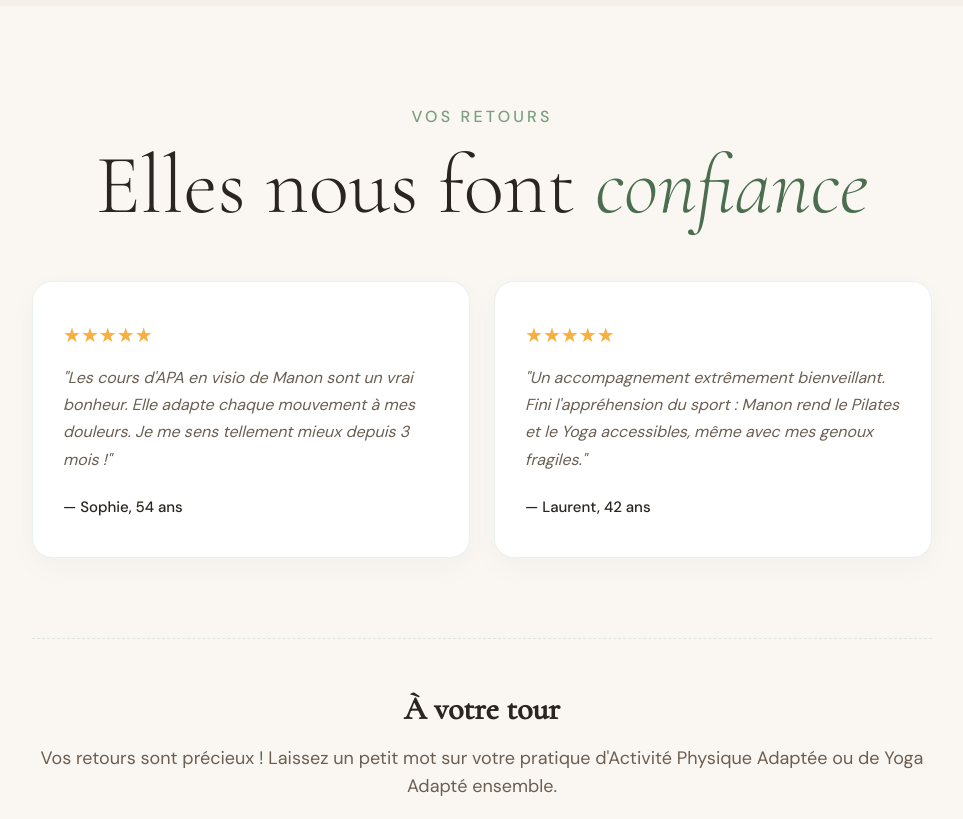
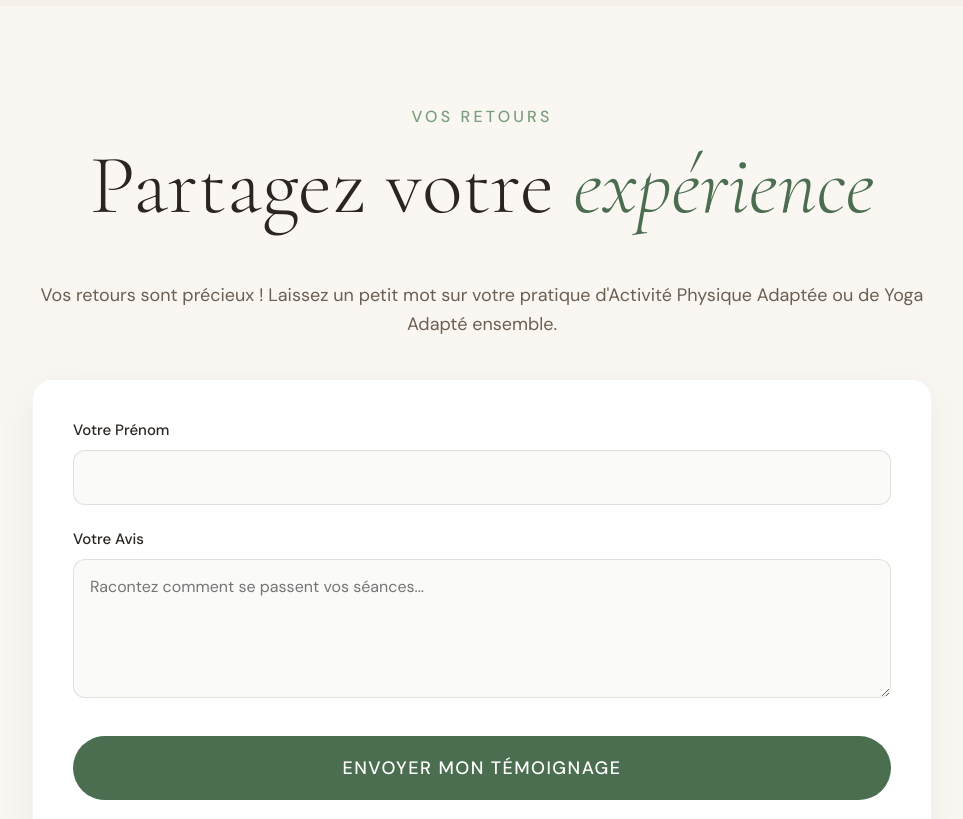
Before and after one commit to manonyogapa/manonyogapa.github.io, a plain HTML site: page studio-yogapa.html in a window 1280 px wide. Shown: the part 2940-3759 px from the top of the page, without its empty margins (158-1121 px from the left). Drawn offline with nearby package versions, Linux system fonts and the light colour scheme.

Commit message:
Studio : 12 places max, retrait des avis fictifs et des mentions Pilates
Co-Authored-By: Claude Opus 5.5 <noreply@anthropic.com>
Claude-Session: https://claude.ai/code/session_0123pwFaju8tXjWZWHyKLRpr

```diff
--- a/studio-yogapa.html
+++ b/studio-yogapa.html
@@ -5,7 +5,7 @@
   <meta charset="UTF-8">
   <meta name="viewport" content="width=device-width, initial-scale=1.0">
   <meta name="description"
-    content="Découvrez le Studio YOGAPA par Manon. Cours d'Activité Physique Adaptée (APA), de Pilates et de Yoga Adapté en visio. Prenez soin de vous, à votre rythme.">
+    content="Découvrez le Studio YOGAPA par Manon. Cours d'Activité Physique Adaptée (APA) et de Yoga Adapté en visio. Prenez soin de vous, à votre rythme.">
   <link rel="icon" type="image/png" href="logo-studio.png">
   <title>Studio YOGAPA — par Manon</title>
   <link
@@ -1153,8 +1153,7 @@
         </div>
 
         <p class="bio-text">Enseignante en Activité Physique Adaptée depuis 2015 et en Yoga depuis 2017, mon approche
-          combine la rigueur scientifique de l'APA avec la dimension holistique du yoga adapté et le renforcement
-          doux du Pilates. Même avec des douleurs, des pathologies ou des limitations, il est possible de retrouver un
+          combine la rigueur scientifique de l'APA avec la dimension holistique du yoga adapté. Même avec des douleurs, des pathologies ou des limitations, il est possible de retrouver un
           corps fonctionnel et apaisé.</p>
 
         <div class="bio-certifs">
@@ -1271,37 +1270,11 @@
     <div class="testi-inner" style="max-width: 900px; margin: 0 auto;">
       <div style="text-align:center; margin-bottom: 50px;">
         <p class="section-label">Vos retours</p>
-        <h2 class="section-title">Elles nous font <em>confiance</em></h2>
-      </div>
-
-      <!-- Avis existants -->
+        <h2 class="section-title">Partagez votre <em>expérience</em></h2>
+      </div>
+
       <div
-        style="display: grid; grid-template-columns: repeat(auto-fit, minmax(280px, 1fr)); gap: 24px; margin-bottom: 80px;">
-        <div
-          style="background: white; padding: 40px 30px; border-radius: var(--radius); border: 1px solid rgba(122,158,126,.15); text-align: left; box-shadow: 0 10px 30px rgba(42,37,32,.03);">
-          <div style="color: #f5b041; font-size: 20px; margin-bottom: 16px;">★★★★★</div>
-          <p
-            style="font-size: 16px; color: var(--text-mid); font-style: italic; line-height: 1.7; margin-bottom: 24px;">
-            "Les cours d'APA en visio de Manon sont un vrai bonheur. Elle adapte chaque mouvement à mes douleurs. Je me
-            sens tellement mieux depuis 3 mois !"</p>
-          <p style="font-size: 15px; font-weight: 500; color: var(--text-dark);">— Sophie, 54 ans</p>
-        </div>
-        <div
-          style="background: white; padding: 40px 30px; border-radius: var(--radius); border: 1px solid rgba(122,158,126,.15); text-align: left; box-shadow: 0 10px 30px rgba(42,37,32,.03);">
-          <div style="color: #f5b041; font-size: 20px; margin-bottom: 16px;">★★★★★</div>
-          <p
-            style="font-size: 16px; color: var(--text-mid); font-style: italic; line-height: 1.7; margin-bottom: 24px;">
-            "Un accompagnement extrêmement bienveillant. Fini l'appréhension du sport : Manon rend le Pilates et le Yoga
-            accessibles, même avec mes genoux fragiles."</p>
-          <p style="font-size: 15px; font-weight: 500; color: var(--text-dark);">— Laurent, 42 ans</p>
-        </div>
-      </div>
-
-      <div
-        style="text-align:center; margin-bottom: 40px; border-top: 1px dashed rgba(122,158,126,.2); padding-top: 50px;">
-        <h3
-          style="font-family:'Cormorant Garamond',serif; font-size: 32px; color: var(--text-dark); margin-bottom: 16px;">
-          À votre tour</h3>
+        style="text-align:center; margin-bottom: 40px; ">
         <p style="font-size: 18px; color: var(--text-mid); line-height: 1.6;">Vos retours sont précieux ! Laissez un
           petit mot sur votre pratique d'Activité Physique Adaptée ou de Yoga Adapté ensemble.</p>
       </div>
@@ -1609,7 +1582,7 @@
         </div>
         <div class="info-block">
           <p class="info-label">Places</p>
-          <p class="info-value" id="modal-places">8 maximum</p>
+          <p class="info-value" id="modal-places">12 maximum</p>
         </div>
       </div>
       <div class="modal-adapt">
@@ -1639,7 +1612,7 @@
     // heureDebut / heureFin en décimal (9.5 = 9h30)
     // ════════════════════════════════════════════
     const COURS = [
-      { jour: 3, heureDebut: 9, heureFin: 10, nom: 'Groupe sénior', places: 8, placesRestantes: 8, type: 'apa' },
+      { jour: 3, heureDebut: 9, heureFin: 10, nom: 'Groupe sénior', places: 12, placesRestantes: 12, type: 'apa' },
     ];
 
     const HEURE_DEBUT = 7;
```
Also changed, not shown: index.html (+2 -2 lines).
